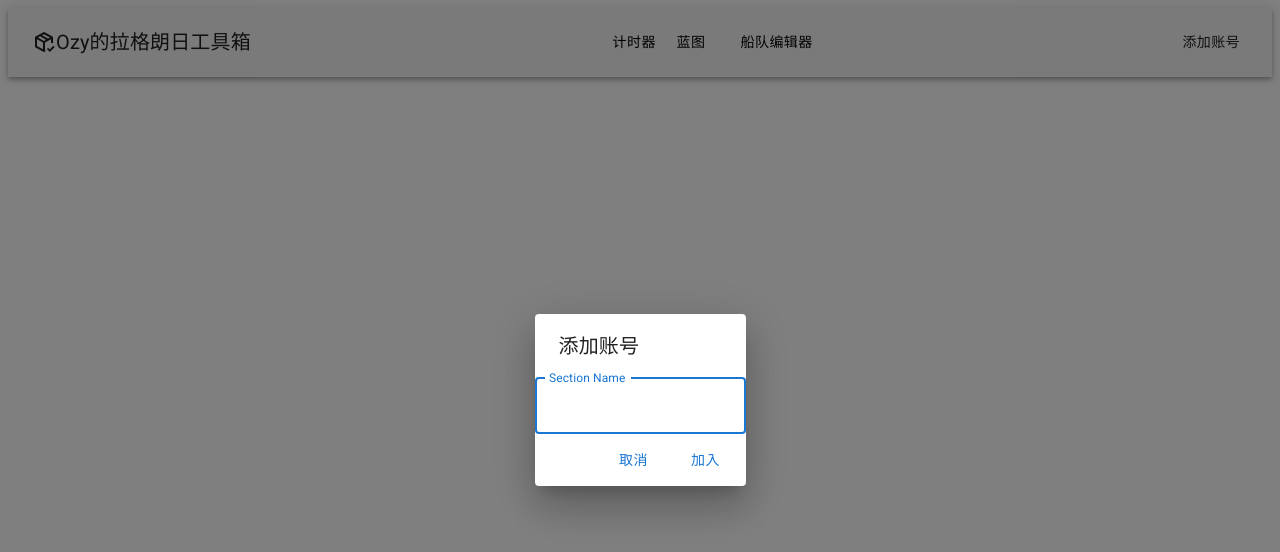
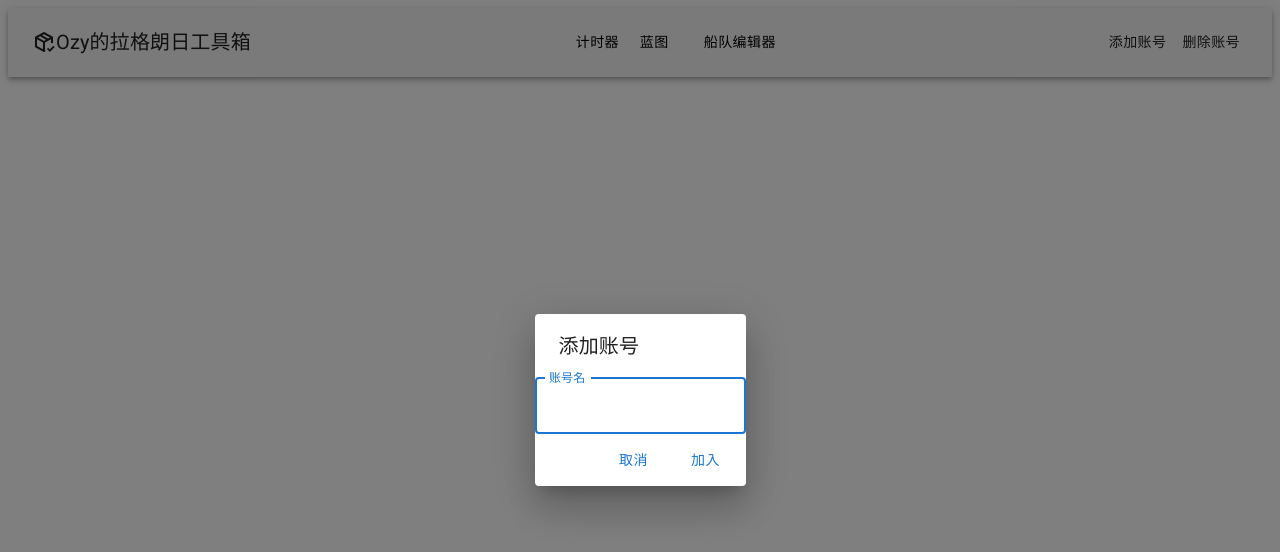
Before and after one commit to undancer/OzyLagrangeToolkit, a React (Create React App) app: page / in a window 1280 px wide. Both pictures are taken after a click on the button "添加账号". Shown: the top 552 px of the page. Built offline with nearby package versions, Linux system fonts and the light colour scheme.

Commit message:
fixed card style

```diff
--- a/public/index.html
+++ b/public/index.html
@@ -27,7 +27,7 @@
       work correctly both with client-side routing and a non-root public URL.
       Learn how to configure a non-root public URL by running `npm run build`.
     -->
-    <title>Ozy's Lagrange Toolkit</title>
+    <title>Ozy的拉格朗日工具箱</title>
   </head>
   <body style="font-family: 'Roboto', sans-serif;">
     <noscript>You need to enable JavaScript to run this app.</noscript>
--- a/src/components/account-section.tsx
+++ b/src/components/account-section.tsx
@@ -35,14 +35,14 @@ export function TimerCategory(props: SectionProps): JSX.Element {
 
     switch (props.type) {
         case CategoryTypes.construction:
-            title = "Construction";
+            title = "建造";
             const constructionCategory = findSubCategory(props.subCategories, TimerType.construction);
             subCategoryIndicater.push(<div className="limit-indicater" key={0}>
                 <TimerIcon type={TimerType.construction} /> {constructionCategory.timerIds.length}/2
             </div>)
             break;
         case CategoryTypes.shipyard:
-            title = "Ship";
+            title = "造船";
             const shipCategory = findSubCategory(props.subCategories, TimerType.ship);
             const minerCategory = findSubCategory(props.subCategories, TimerType.miner);
             const capitalShipCategory = findSubCategory(props.subCategories, TimerType.capitalship);
@@ -55,7 +55,7 @@ export function TimerCategory(props: SectionProps): JSX.Element {
             </div>);
             break;
         case CategoryTypes.research:
-            title = "Research";
+            title = "研究";
             const researchCategory = findSubCategory(props.subCategories, TimerType.research);
             subCategoryIndicater.push(<div className="limit-indicater" key={0}>
                 <TimerIcon type={TimerType.research} /> {researchCategory.timerIds.length}/2
--- a/src/components/css/game-account.css
+++ b/src/components/css/game-account.css
@@ -5,8 +5,7 @@
 
 .account-title {
     display: flex;
-    flex-direction: row;
-    justify-content: space-between;
+    justify-content: center;
 }
 
 .account-name-input {
--- a/src/components/game-account.tsx
+++ b/src/components/game-account.tsx
@@ -1,10 +1,8 @@
-import { IconButton, Paper } from "@mui/material";
+import { Card, Typography } from "@mui/material";
 import "./css/game-account.css";
 import { selectAccount } from "../redux/gameAccount";
-import { useAppDispatch, useAppSelector } from "../redux/utils/hooks";
+import { useAppSelector } from "../redux/utils/hooks";
 import { TimerAdder } from "./timer-adder";
-import DeleteForeverIcon from "@mui/icons-material/DeleteForever";
-import { remove } from "../redux/gameAccount";
 import { CategoryTypes, SubTimerCategory, TimerCategory } from "./account-section";
 import { TimerType } from "../redux/actions/gameTimer";
 
@@ -15,7 +13,6 @@ interface GameAccountProps {
 export function GameAccount(props: GameAccountProps): JSX.Element {
     const { accountId } = props;
     const account = useAppSelector((state) => selectAccount(state, accountId));
-    const dispatch = useAppDispatch();
 
     const constructionSubrCategory: SubTimerCategory[] = [
         { type: TimerType.baseUpgrade, timerIds: account.baseUpgrade },
@@ -30,17 +27,16 @@ export function GameAccount(props: GameAccountProps): JSX.Element {
 
     const researchSubCategory: SubTimerCategory[] = [
         { type: TimerType.agreement, timerIds: account.agreement },
-        { type: TimerType.research, timerIds: account.research }
+        { type: TimerType.research, timerIds: account.research },
     ];
 
     return (
-        <Paper className="account-paper" elevation={2} key={account.id}>
+        <Card elevation={2} key={account.id}>
             <div className="game-account">
                 <div className="account-title">
-                    <div>{account.name}</div>
-                    <IconButton onClick={() => dispatch(remove(accountId))}>
-                        <DeleteForeverIcon />
-                    </IconButton>
+                    <Typography variant="h5" gutterBottom align="center">
+                        {account.name}
+                    </Typography>
                 </div>
                 <div className="timer-section">
                     <TimerCategory
@@ -61,6 +57,6 @@ export function GameAccount(props: GameAccountProps): JSX.Element {
                 </div>
                 <TimerAdder accountId={props.accountId} />
             </div>
-        </Paper>
+        </Card>
     );
 }
--- a/src/components/navigation-bar.tsx
+++ b/src/components/navigation-bar.tsx
@@ -1,6 +1,6 @@
 import { AppBar, Box, Button, Dialog, DialogActions, DialogTitle, TextField, Toolbar, Typography } from "@mui/material";
 import { useState } from "react";
-import { add } from "../redux/gameAccount";
+import { add, remove } from "../redux/gameAccount";
 import { useAppDispatch } from "../redux/utils/hooks";
 import { ClosedPackageIcon } from "./Icons/closedpackage";
 import IconButton from "@mui/material/IconButton";
@@ -11,9 +11,14 @@ import { Link as RouterLink } from "react-router-dom";
 
 const pages = ["计时器", "蓝图", "船队编辑器"];
 const path: { [index: string]: string } = {"计时器":"tracker", "蓝图":"blueprint", "船队编辑器":"fleetbuilder" };
+enum DialogType{
+    Add = "add",
+    Remove = "remove"
+}
 
 export function NavigationBar() {
-    const [open, setOpen] = useState(false);
+    const [addDialopOpen, setAddDialopOpen] = useState(false);
+    const [removeDialogOpen, setRemoveDialogOpen] = useState(false);
     const [name, setName] = useState("");
     const dispatch = useAppDispatch();
     const [anchorElNav, setAnchorElNav] = useState<null | HTMLElement>(null);
@@ -26,18 +31,37 @@ export function NavigationBar() {
         setAnchorElNav(null);
     };
 
-    function openDialog() {
-        setOpen(true);
+    function openDialog(type: DialogType) {
+        switch(type){
+            case DialogType.Add:
+                setAddDialopOpen(true);
+                break;
+            case DialogType.Remove:
+                setRemoveDialogOpen(true);
+                break;
+        }
     }
 
-    function handleClose() {
-        setOpen(false);
+    function handleClose(type: DialogType) {
+        switch(type){
+            case DialogType.Add:
+                setAddDialopOpen(false);
+                break;
+            case DialogType.Remove:
+                setRemoveDialogOpen(false);
+                break;
+        }
         setName("");
     }
 
     function addAccount() {
         dispatch(add(name));
-        handleClose();
+        handleClose(DialogType.Add);
+    }
+
+    function removeAccount() {
+        dispatch(remove(name));
+        handleClose(DialogType.Remove);
     }
 
     return (
@@ -98,21 +122,38 @@ export function NavigationBar() {
                         </Button>
                         ))}
                     </Box>
-                    <Button color="inherit" onClick={openDialog}>
+                    <Button color="inherit" onClick={() => openDialog(DialogType.Add)}>
                         添加账号
                     </Button>
-                    <Dialog open={open} onClose={handleClose}>
+                    <Button color="inherit" onClick={() => openDialog(DialogType.Remove)}>
+                        删除账号
+                    </Button>
+                    <Dialog open={addDialopOpen} onClose={() => handleClose(DialogType.Add)}>
                         <DialogTitle>添加账号</DialogTitle>
                         <TextField
                             autoFocus
                             fullWidth
-                            label="Section Name"
+                            label="账号名"
                             value={name}
                             onChange={(event) => setName(event.target.value)}
                         ></TextField>
                         <DialogActions>
-                            <Button onClick={handleClose}>取消</Button>
+                            <Button onClick={() => handleClose(DialogType.Add)}>取消</Button>
                             <Button onClick={addAccount}>加入</Button>
+                        </DialogActions>
+                    </Dialog>
+                    <Dialog open={removeDialogOpen} onClose={() => handleClose(DialogType.Remove)}>
+                        <DialogTitle>删除账号</DialogTitle>
+                        <TextField
+                            autoFocus
+                            fullWidth
+                            label="请输入要删除的账号名"
+                            value={name}
+                            onChange={(event) => setName(event.target.value)}
+                        ></TextField>
+                        <DialogActions>
+                            <Button onClick={() => handleClose(DialogType.Remove)}>取消</Button>
+                            <Button onClick={removeAccount}>删除</Button>
                         </DialogActions>
                     </Dialog>
                 </Toolbar>
--- a/src/redux/gameAccount.ts
+++ b/src/redux/gameAccount.ts
@@ -41,7 +41,10 @@ export const gameAccountSlice = createSlice({
             state[id] = emptyGameAccount(action.payload, id);
         },
         remove: (state, action: PayloadAction<string>) => {
-            if (state[action.payload]) delete state[action.payload];
+            const allAccountId = Object.keys(state);
+            // Find the accountId by user provided name, case doesn't matter
+            const accountId = allAccountId.find((id) => state[id].name.toLowerCase() === action.payload.toLowerCase());
+            if (accountId) delete state[accountId];
         }
     },
     extraReducers: (builder) => {
```
